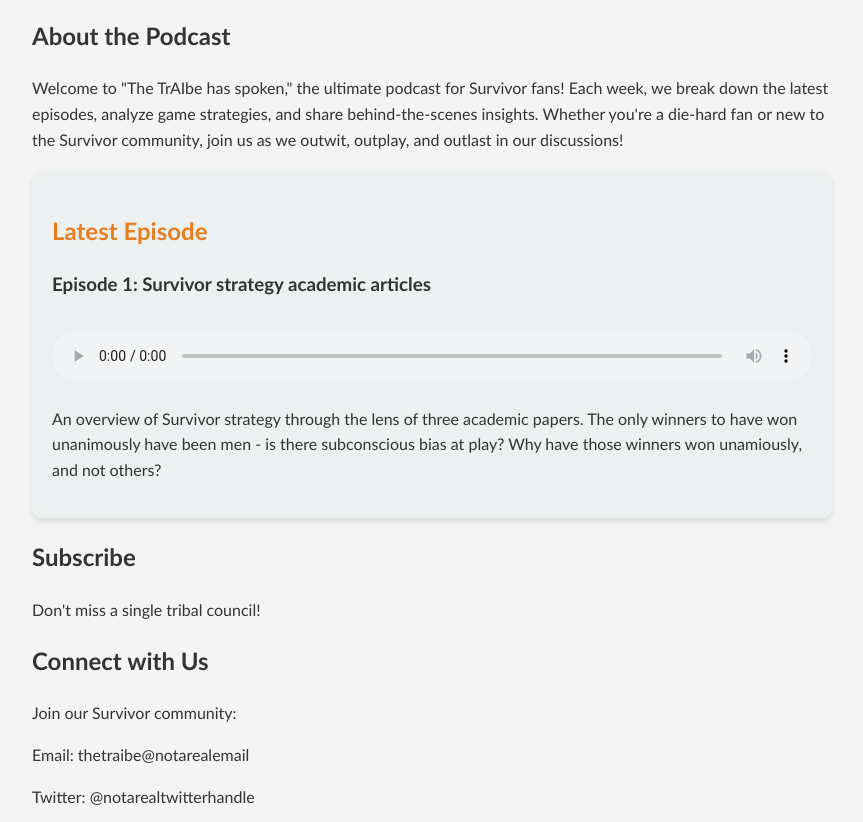
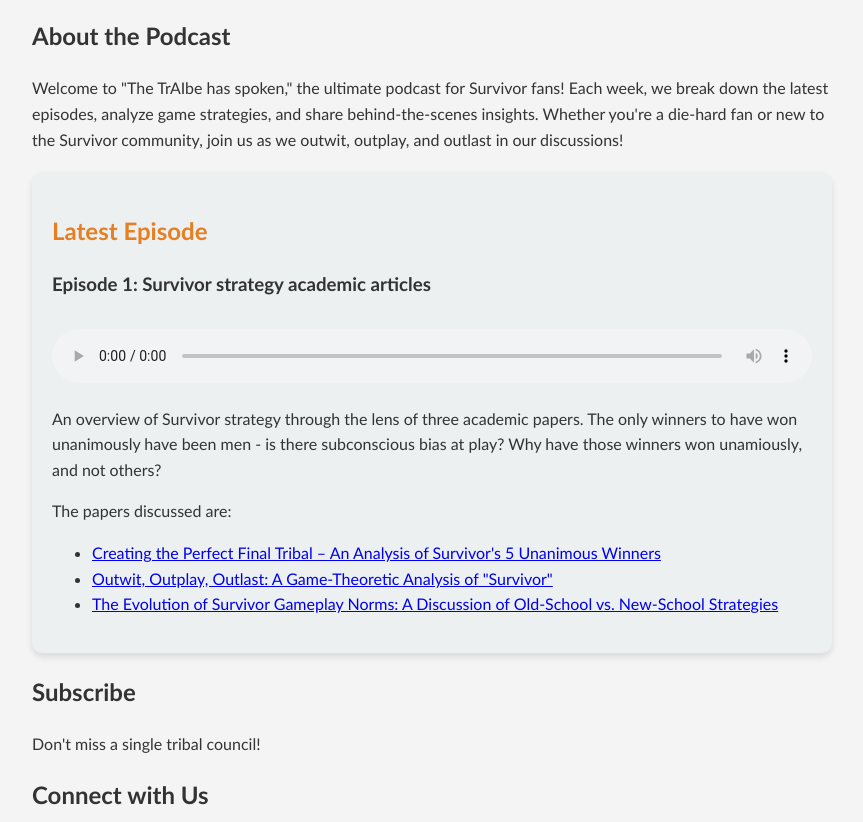
Before and after one commit to nwbort/the-trAIbe-has-spoken, a plain HTML site: page index.html in a window 1280 px wide. Shown: the part 222-1044 px from the top of the page, without its empty margins (208-1071 px from the left). Drawn offline with Linux system fonts and the light colour scheme.

Commit message:
Update index.html

```diff
--- a/index.html
+++ b/index.html
@@ -126,7 +126,12 @@
                 Your browser does not support the audio element.
             </audio>
             <p>An overview of Survivor strategy through the lens of three academic papers. The only winners to have won unanimously have been men - is there subconscious bias at play? Why have those winners won unamiously, and not others?</p>
-
+            <p>The papers discussed are:</p>
+           <ul>
+                <li><a href="https://www.researchgate.net/publication/369677528_Creating_the_Perfect_Final_Tribal_-_An_Analysis_of_Survivor's_5_Unanimous_Winners">Creating the Perfect Final Tribal – An Analysis of Survivor's 5 Unanimous Winners</a></li>
+                <li><a href="https://citeseerx.ist.psu.edu/document?repid=rep1&type=pdf&doi=2045e63d736a07c4c96665f78eed851a31ff8374">Outwit, Outplay, Outlast: A Game-Theoretic Analysis of "Survivor"</a></li>
+                <li><a href="https://edspace.american.edu/atrium/wp-content/uploads/sites/1901/2022/05/Dannenberg-2020.pdf">The Evolution of Survivor Gameplay Norms: A Discussion of Old-School vs. New-School Strategies</a></li>
+            </ul>
         </section>
 
         <section>
```
